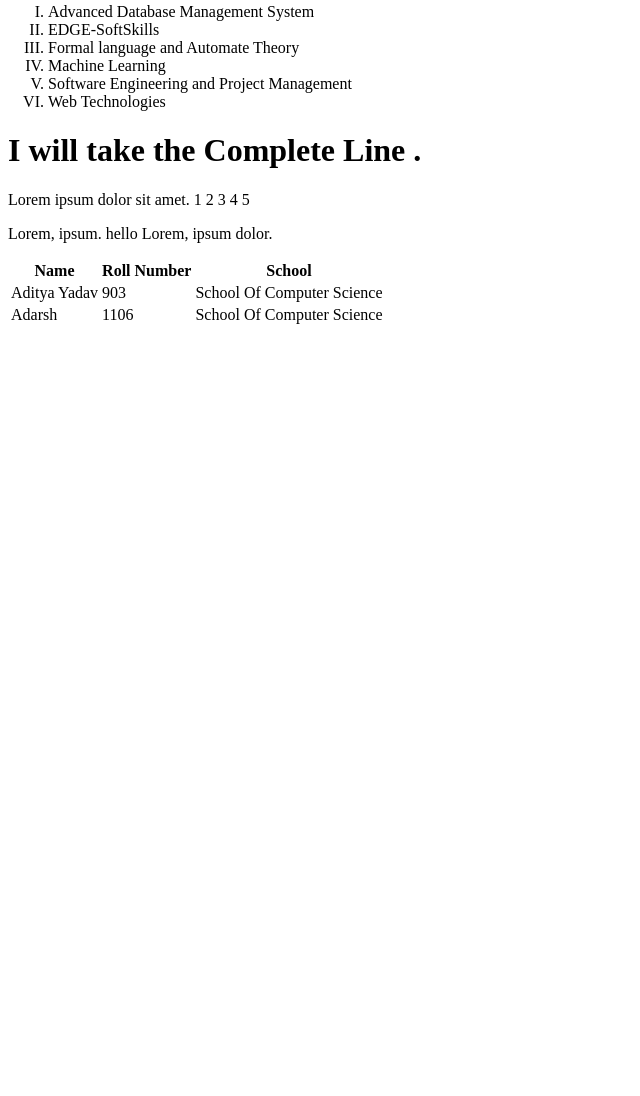
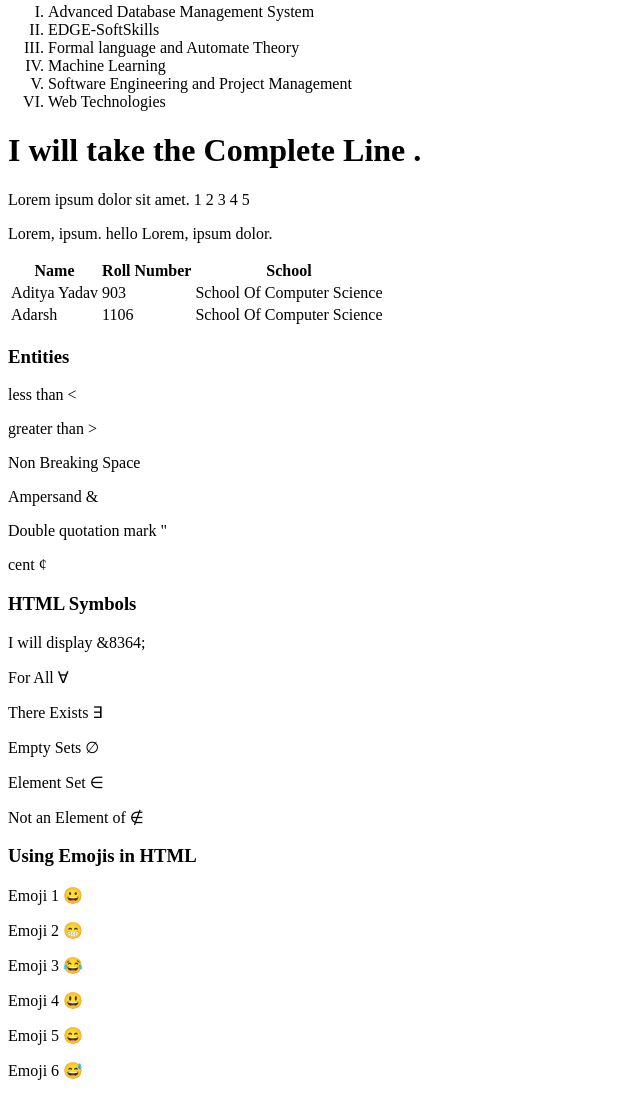
Before and after one commit to adityayadv03/Learning_Web_Development, a plain HTML site: page HTML_Basics/index.html in a window 1280 px wide. Shown: the part 1786-2882 px from the top of the page, without its empty margins (0-640 px from the left). Before the commit the page ends 2121 px from the top, so only its background shows below. Drawn offline with Linux system fonts and the light colour scheme.

Commit message:
HTML Entities

```diff
--- a/HTML_Basics/index.html
+++ b/HTML_Basics/index.html
@@ -109,5 +109,34 @@
             <td>School Of Computer Science</td>
         </tr>
     </table>
+    <div>
+        <div> <!--Div Containing the HTML Entities-->
+            <h3>Entities</h3>
+            <p>less than &lt;</p>
+            <p>greater than &gt;</p>
+            <p>Non Breaking Space &nbsp;</p>
+            <p>Ampersand &amp;</p>
+            <p>Double quotation mark &quot;</p>
+            <p>cent &cent;</p>
+        </div>
+        <div> <!--Div Containing the HTML Symbols-->
+            <h3>HTML Symbols</h3>
+            <p>I will display &8364;</p>
+            <p>For All &#8704;</p>
+            <p>There Exists &#8707;</p>
+            <p>Empty Sets &#8709;</p>
+            <p>Element Set &#8712;</p>
+            <p>Not an Element of &#8713;</p>
+        </div>
+        <div> <!--Div Containing the Emojis in HTML-->
+            <h3>Using Emojis in HTML</h3>
+            <p>Emoji 1  &#128512;</p>
+            <p>Emoji 2  &#128513;</p>
+            <p>Emoji 3  &#128514;</p>
+            <p>Emoji 4  &#128515;</p>
+            <p>Emoji 5  &#128516;</p>
+            <p>Emoji 6  &#128517;</p>
+        </div>
+    </div>
 </body>
 </html>
```
